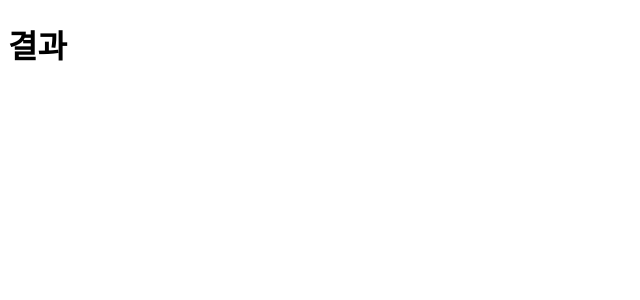
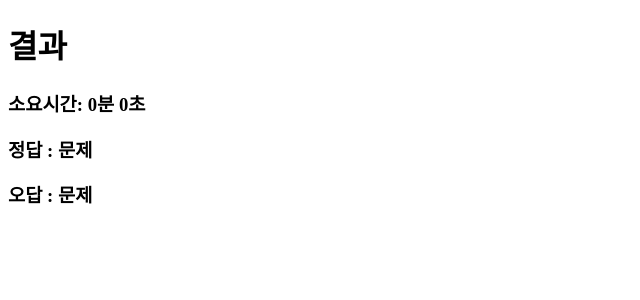
Before and after one commit to imgoing222/quiz-webapp, a React (Create React App) app in the folder simple-quiz-app/: page /result in a window 1280 px wide. Shown: the top 300 px of the page, without its empty margins (0-640 px from the left). Built offline with nearby package versions, Linux system fonts and the light colour scheme.

Commit message:
feat: 결과 페이지 구현 및 마지막 문제 모달 버튼 텍스트 변경

```diff
--- /dev/null
+++ b/simple-quiz-app/src/components/Button.tsx
@@ -0,0 +1,6 @@
+function Button() {
+	// props로 color width 텍스트 받을 것
+	return <button>텍스트</button>;
+}
+
+export default Button;
--- a/simple-quiz-app/src/components/Modal.tsx
+++ b/simple-quiz-app/src/components/Modal.tsx
@@ -1,11 +1,13 @@
 import styled from "styled-components";
+import useQuiz from "../pages/useQuiz";
 
 interface Props {
 	setIsModalOpen: React.Dispatch<React.SetStateAction<boolean>>;
 	isCorrect: boolean;
 	moveToNextPage: () => void;
 }
-function Modal({ setIsModalOpen, isCorrect, moveToNextPage }: Props) {
+function Modal({ setIsModalOpen, isCorrect }: Props) {
+	const { modalButtonText, moveToNextPage } = useQuiz(setIsModalOpen);
 	const handleNextClick = () => {
 		setIsModalOpen(false);
 		moveToNextPage();
@@ -27,7 +29,7 @@ function Modal({ setIsModalOpen, isCorrect, moveToNextPage }: Props) {
 						</div>
 					)}
 				</div>
-				<button onClick={handleNextClick}>다음 문항</button>
+				<button onClick={handleNextClick}>{modalButtonText}</button>
 			</Content>
 		</Background>
 	);
--- a/simple-quiz-app/src/pages/Result.tsx
+++ b/simple-quiz-app/src/pages/Result.tsx
@@ -1,7 +1,16 @@
+import useResult from "./useResult";
+
 function Result() {
+	const { corrects, wrongs, seconds, minutes } = useResult();
+
 	return (
 		<>
 			<h1>결과</h1>
+			<h3>
+				소요시간: {minutes}분 {seconds}초
+			</h3>
+			<h3>정답 : {corrects}문제</h3>
+			<h3>오답 : {wrongs}문제</h3>
 		</>
 	);
 }
--- a/simple-quiz-app/src/pages/useQuiz.tsx
+++ b/simple-quiz-app/src/pages/useQuiz.tsx
@@ -24,16 +24,22 @@ const useQuiz = (
 		quizzes[quizNumber - 1];
 
 	const [answers, setAnswers] = useState<string[]>([]);
+	const [modalButtonText, setModalButtonText] = useState("다음 문항");
 
 	useEffect(() => {
 		setAnswers(
 			[correct_answer, ...incorrect_answers].sort(() => Math.random() - 0.5)
 		);
+		if (quizNumber === quizzes.length) setModalButtonText("결과 보기");
 	}, [quizNumber]);
 
 	const moveToNextPage = () => {
-		if (quizNumber === quizzes.length) navigate("/result");
-		else navigate("/quiz", { state: { quizNumber: quizNumber + 1, quizzes } });
+		if (quizNumber === quizzes.length) {
+			const end = Date.now();
+			localStorage.setItem("end", String(end));
+			navigate("/result");
+		} else
+			navigate("/quiz", { state: { quizNumber: quizNumber + 1, quizzes } });
 	};
 
 	const onClickAnswer = (e: React.MouseEvent<HTMLButtonElement>) => {
@@ -56,6 +62,7 @@ const useQuiz = (
 		onClickAnswer,
 		moveToNextPage,
 		isCorrect,
+		modalButtonText,
 	};
 };
 
--- /dev/null
+++ b/simple-quiz-app/src/pages/useResult.tsx
@@ -0,0 +1,16 @@
+const useResult = () => {
+	const start = Number(localStorage.getItem("start"));
+	const end = Number(localStorage.getItem("end"));
+
+	let minutes, seconds;
+	const timeTaken = Math.ceil((end - start) / 1000);
+	seconds = timeTaken % 60;
+	minutes = (timeTaken - seconds) / 60;
+
+	const corrects = localStorage.getItem("corrects");
+	const wrongs = localStorage.getItem("wrongs");
+
+	return { corrects, wrongs, seconds, minutes };
+};
+
+export default useResult;
```
Also changed, not shown: 2 other files (tests, documents, lock files or other folders).
